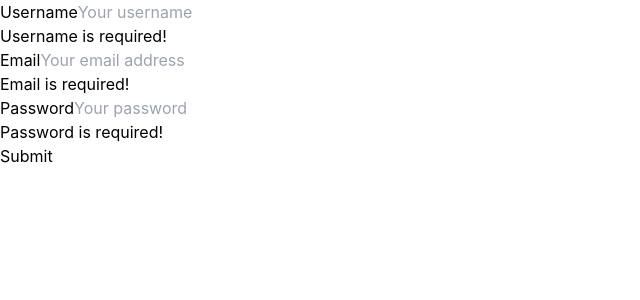
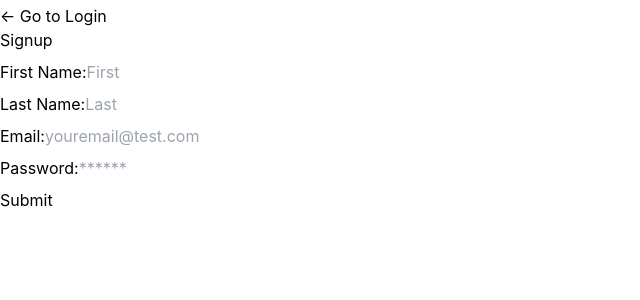
Before and after one commit to AbnerTor/recipes-outloud-two, a React (Create React App) app in the folder client/: page / in a window 1280 px wide. Shown: the top 300 px of the page, without its empty margins (0-640 px from the left). Built offline with nearby package versions, Linux system fonts and the light colour scheme.

Commit message:
New HomeSignup.js without validation and react-bootstrap

```diff
--- a/client/src/pages/HomeSignup.js
+++ b/client/src/pages/HomeSignup.js
@@ -1,113 +1,107 @@
 import React, { useState } from 'react';
-import { Form, Button, Alert } from 'react-bootstrap';
+import { Link } from 'react-router-dom';
 import { useMutation } from '@apollo/client';
+import Auth from '../utils/auth';
 import { ADD_USER } from '../utils/mutations';
-import Auth from '../utils/auth';
 
-const SignupForm = () => {
-  // set initial form state
-  const [userFormData, setUserFormData] = useState({ username: '', email: '', password: '' });
+const Signup = (props) => {
+  const [formState, setFormState] = useState({ email: '', password: '' });
+  const [addUser] = useMutation(ADD_USER);
 
-  // set ADD_USER mutation - do we need data?
-  const [addUser, { error, data }] = useMutation(ADD_USER);
-
-  // set state for form validation
-  const [validated] = useState(false);
-
-  // set state for alert
+  // set state for alert - CSS NOTE: CREATE A MODAL FOR ALERT
   const [showAlert, setShowAlert] = useState(false);
 
-  // update state based on form input changes
-  const handleInputChange = (event) => {
+  const handleChange = (event) => {
     const { name, value } = event.target;
-    setUserFormData({ ...userFormData, [name]: value });
+    setFormState({
+      ...formState,
+      [name]: value,
+    });
   };
 
-  // submit form
   const handleFormSubmit = async (event) => {
     event.preventDefault();
 
-    // check if form has everything (as per react-bootstrap docs)
-    const form = event.currentTarget;
-    if (form.checkValidity() === false) {
-      event.preventDefault();
-      event.stopPropagation();
-    }
-
     try {
-      const { data } = await addUser({
-        variables: {...userFormData }
+      const mutationResponse = await addUser({
+        variables: {
+          email: formState.email,
+          password: formState.password,
+          firstName: formState.firstName,
+          lastName: formState.lastName,
+        },
       });
-        // using the token created log the user in
-      Auth.login(data.addUser.token);
+      // using the token created log the user in
+      const token = mutationResponse.data.addUser.token;
+      Auth.login(token);
     } catch (err) {
       console.error(err);
       setShowAlert(true);
     }
-
-    setUserFormData({
-      username: '',
+    // clear the form once form submit is handled
+    setFormState({
+      firstName: '',
+      lastName: '',
       email: '',
       password: '',
     });
   };
 
   return (
-    <>
-      {/* This is needed for the validation functionality above */}
-      <Form noValidate validated={validated} onSubmit={handleFormSubmit}>
-        {/* show alert if server response is bad */}
-        <Alert dismissible onClose={() => setShowAlert(false)} show={showAlert} variant='danger'>
+    <div className="container my-1">
+      <Link to="/login">← Go to Login</Link>
+
+      <h2>Signup</h2>
+      <form onSubmit={handleFormSubmit}>
+        {/* <div dismissible onClose={() => setShowAlert(false)} show={showAlert} variant='danger'>
           Something went wrong with your signup!
-        </Alert>
+        </div> */}
+        <div className="flex-row space-between my-2">
+          <label htmlFor="firstName">First Name:</label>
+          <input
+            placeholder="First"
+            name="firstName"
+            type="firstName"
+            id="firstName"
+            onChange={handleChange}
+          />
+        </div>
+        <div className="flex-row space-between my-2">
+          <label htmlFor="lastName">Last Name:</label>
+          <input
+            placeholder="Last"
+            name="lastName"
+            type="lastName"
+            id="lastName"
+            onChange={handleChange}
+          />
+        </div>
+        <div className="flex-row space-between my-2">
+          <label htmlFor="email">Email:</label>
+          <input
+            placeholder="youremail@test.com"
+            name="email"
+            type="email"
+            id="email"
+            onChange={handleChange}
+          />
+        </div>
+        <div className="flex-row space-between my-2">
+          <label htmlFor="pwd">Password:</label>
+          <input
+            placeholder="******"
+            name="password"
+            type="password"
+            id="pwd"
+            onChange={handleChange}
+          />
+        </div>
+        <div className="flex-row flex-end">
+          <button type="submit">Submit</button>
+        </div>
+      </form>
+    </div>
+  );
+}
 
-        <Form.Group>
-          <Form.Label htmlFor='username'>Username</Form.Label>
-          <Form.Control
-            type='text'
-            placeholder='Your username'
-            name='username'
-            onChange={handleInputChange}
-            value={userFormData.username}
-            required
-          />
-          <Form.Control.Feedback type='invalid'>Username is required!</Form.Control.Feedback>
-        </Form.Group>
-
-        <Form.Group>
-          <Form.Label htmlFor='email'>Email</Form.Label>
-          <Form.Control
-            type='email'
-            placeholder='Your email address'
-            name='email'
-            onChange={handleInputChange}
-            value={userFormData.email}
-            required
-          />
-          <Form.Control.Feedback type='invalid'>Email is required!</Form.Control.Feedback>
-        </Form.Group>
-
-        <Form.Group>
-          <Form.Label htmlFor='password'>Password</Form.Label>
-          <Form.Control
-            type='password'
-            placeholder='Your password'
-            name='password'
-            onChange={handleInputChange}
-            value={userFormData.password}
-            required
-          />
-          <Form.Control.Feedback type='invalid'>Password is required!</Form.Control.Feedback>
-        </Form.Group>
-        <Button
-          disabled={!(userFormData.username && userFormData.email && userFormData.password)}
-          type='submit'
-          variant='success'>
-          Submit
-        </Button>
-      </Form>
-    </>
-  );
-};
-
-export default SignupForm;
+export default Signup;
--- /dev/null
+++ b/client/src/pages/HomeSignupOld.js
@@ -0,0 +1,113 @@
+import React, { useState } from 'react';
+import { Form, Button, Alert } from 'react-bootstrap';
+import { useMutation } from '@apollo/client';
+import { ADD_USER } from '../utils/mutations';
+import Auth from '../utils/auth';
+
+const SignupForm = () => {
+  // set initial form state
+  const [userFormData, setUserFormData] = useState({ username: '', email: '', password: '' });
+
+  // set ADD_USER mutation - do we need data?
+  const [addUser, { error, data }] = useMutation(ADD_USER);
+
+  // set state for form validation
+  const [validated] = useState(false);
+
+  // set state for alert
+  const [showAlert, setShowAlert] = useState(false);
+
+  // update state based on form input changes
+  const handleInputChange = (event) => {
+    const { name, value } = event.target;
+    setUserFormData({ ...userFormData, [name]: value });
+  };
+
+  // submit form
+  const handleFormSubmit = async (event) => {
+    event.preventDefault();
+
+    // check if form has everything (as per react-bootstrap docs)
+    const form = event.currentTarget;
+    if (form.checkValidity() === false) {
+      event.preventDefault();
+      event.stopPropagation();
+    }
+
+    try {
+      const { data } = await addUser({
+        variables: {...userFormData }
+      });
+        // using the token created log the user in
+      Auth.login(data.addUser.token);
+    } catch (err) {
+      console.error(err);
+      setShowAlert(true);
+    }
+
+    setUserFormData({
+      username: '',
+      email: '',
+      password: '',
+    });
+  };
+
+  return (
+    <>
+      {/* This is needed for the validation functionality above */}
+      <Form noValidate validated={validated} onSubmit={handleFormSubmit}>
+        {/* show alert if server response is bad */}
+        <Alert dismissible onClose={() => setShowAlert(false)} show={showAlert} variant='danger'>
+          Something went wrong with your signup!
+        </Alert>
+
+        <Form.Group>
+          <Form.Label htmlFor='username'>Username</Form.Label>
+          <Form.Control
+            type='text'
+            placeholder='Your username'
+            name='username'
+            onChange={handleInputChange}
+            value={userFormData.username}
+            required
+          />
+          <Form.Control.Feedback type='invalid'>Username is required!</Form.Control.Feedback>
+        </Form.Group>
+
+        <Form.Group>
+          <Form.Label htmlFor='email'>Email</Form.Label>
+          <Form.Control
+            type='email'
+            placeholder='Your email address'
+            name='email'
+            onChange={handleInputChange}
+            value={userFormData.email}
+            required
+          />
+          <Form.Control.Feedback type='invalid'>Email is required!</Form.Control.Feedback>
+        </Form.Group>
+
+        <Form.Group>
+          <Form.Label htmlFor='password'>Password</Form.Label>
+          <Form.Control
+            type='password'
+            placeholder='Your password'
+            name='password'
+            onChange={handleInputChange}
+            value={userFormData.password}
+            required
+          />
+          <Form.Control.Feedback type='invalid'>Password is required!</Form.Control.Feedback>
+        </Form.Group>
+        <Button
+          disabled={!(userFormData.username && userFormData.email && userFormData.password)}
+          type='submit'
+          variant='success'>
+          Submit
+        </Button>
+      </Form>
+    </>
+  );
+};
+
+export default SignupForm;
```
